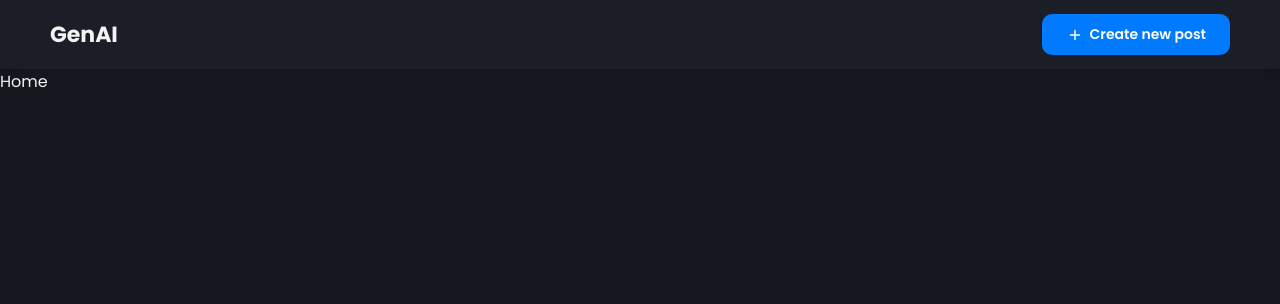
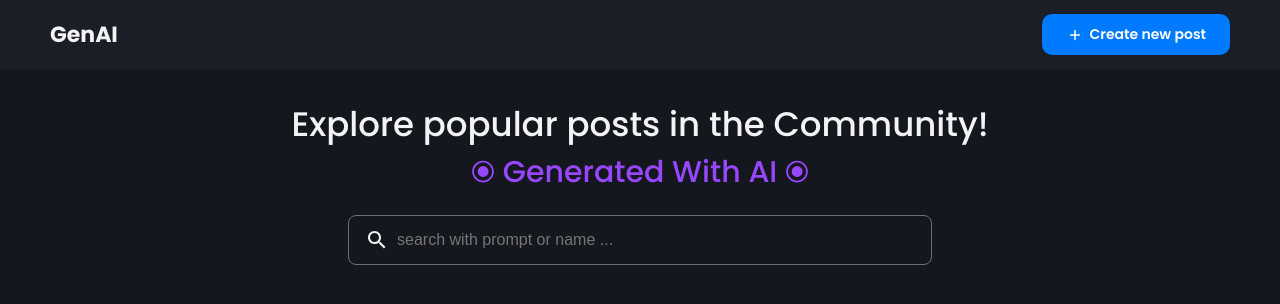
Before and after one commit to saurabhyadav0810/img_genarator_AI_frontend, a React (Vite) app: page / in a window 1280 px wide. Shown: the top 304 px of the page. Built offline with nearby package versions, Linux system fonts and the light colour scheme.

Commit message:
Created Home page(Searchbar and headings)

```diff
--- /dev/null
+++ b/src/components/SearchBar.jsx
@@ -0,0 +1,35 @@
+import React from 'react';
+import styled from 'styled-components';
+import { SearchOutlined } from '@mui/icons-material';
+
+const SearchBarContainer = styled.div`
+    max-width: 550px;
+    display: flex;
+    width: 90%;
+    cursor: pointer;
+    gap: 6px;
+    color: ${({ theme }) => theme.text_primary};
+    border: 1px solid ${({ theme }) => theme.text_secondary + 90};
+    border-radius: 8px;
+    padding: 12px 16px;
+    align-items: center;
+`;
+const SearchBar = () => {
+    return (
+        <SearchBarContainer>
+            <SearchOutlined />
+            <input
+            placeholder="search with prompt or name ..."
+            style={{
+                border: "none",
+                outline: "none",
+                width: "100%",
+                fontSize: "16px",
+                color: "inherit",
+                background: "transparent"}}
+                />
+        </SearchBarContainer>
+    )
+}
+
+export default SearchBar;
--- a/src/pages/Home.jsx
+++ b/src/pages/Home.jsx
@@ -1,7 +1,51 @@
 import React from 'react';
+import styled from 'styled-components';
+import SearchBar from '../components/SearchBar.jsx';
+const Container = styled.div`
+height: 100%;
+overflow-y: scroll;
+background: ${({ theme }) => theme.bg};
+padding: 30px 30px;
+padding-bottom: 50px;
+display:flex;
+flex-direction: column;
+gap: 20px;
+align-items: center;
+@media only screen and (max-width: 768px) {
+  padding: 6px 10px;
+}
+`;
+
+const Headline = styled.div`
+font-size: 34px;
+font-weight: 500;
+color: ${({ theme }) => theme.text_primary};
+display: flex;
+flex-direction: column;
+align-items: center;
+text-align: center;
+@media only screen and (max-width: 600px) {
+    font-size: 22px;
+}
+`;
+const Span = styled.span`
+font-size: 30px;
+font-weight: 500;
+color: ${({ theme }) => theme.secondary};
+@media only screen and (max-width: 600px) {
+    font-size: 20px;
+}
+`;
+
 
 const Home = () => {
-    return <div>Home</div>;
+    return <Container>
+        <Headline>Explore popular posts in the Community!
+            <Span>⦿ Generated With AI ⦿</Span>
+        </Headline>
+        <SearchBar />
+
+    </Container>;
 };
 
 export default Home;
```
